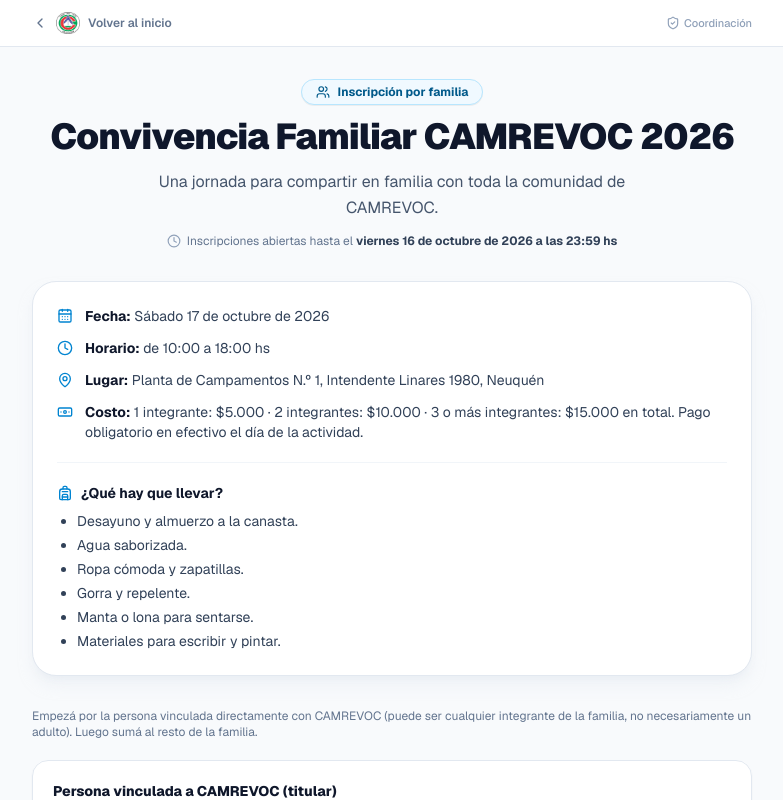
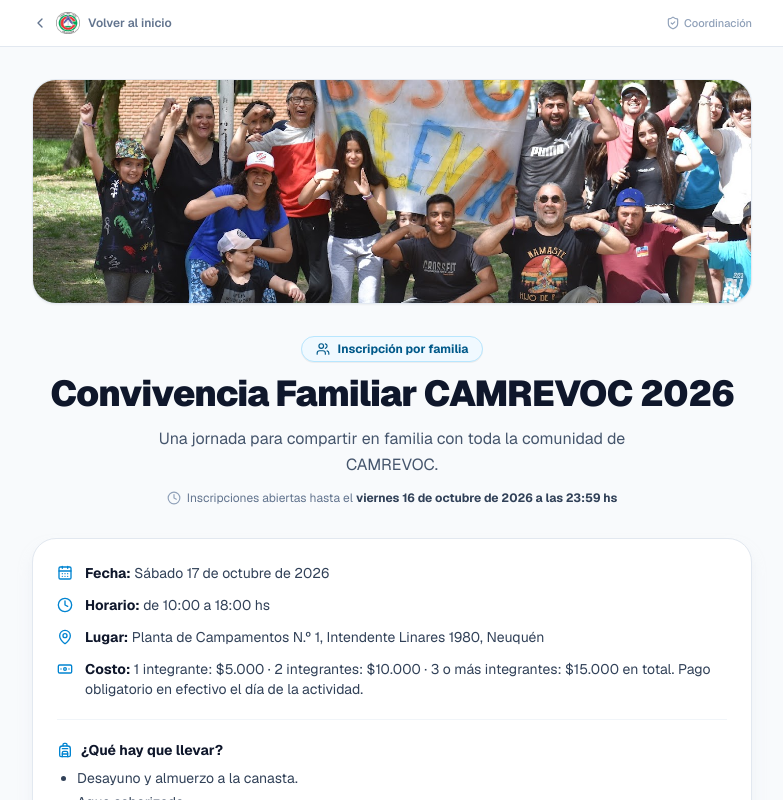
Before and after one commit to DLorangg/camrevoc-pollos, a Next.js app: page /convivencia in a window 1280 px wide. Shown: the top 800 px of the page, without its empty margins (248-1031 px from the left). Built offline with nearby package versions, Linux system fonts and the light colour scheme.

Commit message:
Agregando foto portada

```diff
--- a/src/app/convivencia/page.tsx
+++ b/src/app/convivencia/page.tsx
@@ -54,6 +54,19 @@
       </header>
 
       <main className="mx-auto max-w-3xl space-y-8 px-4 pt-8 sm:px-6">
+        {/* 1. Fotografía de portada */}
+        <div className="relative aspect-[16/9] w-full overflow-hidden rounded-2xl border border-slate-200/80 bg-slate-100 shadow-xs sm:aspect-[16/5] sm:rounded-3xl">
+          <Image
+            src="/images/convivencia/convivencia-2023.jpg"
+            alt="Grupo de participantes en una convivencia de CAMREVOC en 2023"
+            fill
+            priority
+            sizes="(max-width: 768px) 100vw, 768px"
+            className="object-cover object-[center_35%]"
+          />
+        </div>
+
+        {/* 2. Título y cabecera institucional */}
         <section className="space-y-3 text-center">
           <div className="inline-flex items-center gap-2 rounded-full border border-sky-200 bg-sky-50 px-3.5 py-1 text-xs font-bold text-sky-800 shadow-2xs">
             <Users className="h-3.5 w-3.5" />
```
Also changed, not shown: public/images/convivencia/DSC_0089.JPG (added), public/images/convivencia/convivencia-2023.jpg (added).
